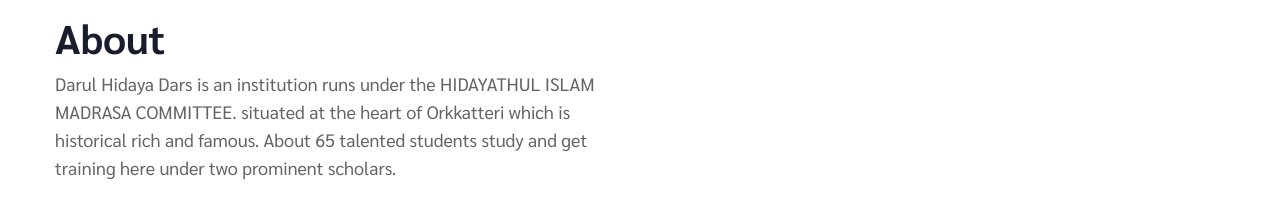
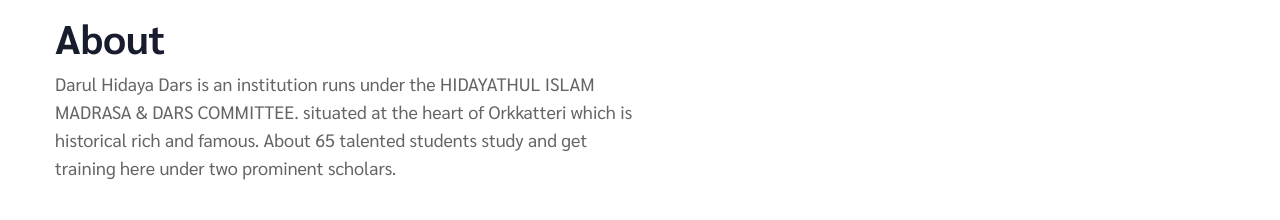
Before and after one commit to shibilii/darulhidayadars, a plain HTML site: page index.html in a window 1280 px wide. Shown: the part 824-1044 px from the top of the page. Drawn offline with Linux system fonts and the light colour scheme.

Commit message:
Update index.html

```diff
--- a/index.html
+++ b/index.html
@@ -102,7 +102,7 @@ Author URL: http://w3layouts.com
                 <div class="w3ab-left-top col-lg-6 mt-lg-0 mt-4 pt-lg-0 pt-2">
 
                     <h4 class="title-w3l mb-2">About</h4>
-                    <p class="my-3"> Darul Hidaya Dars is an institution runs under the HIDAYATHUL  ISLAM MADRASA COMMITTEE. situated at the heart of Orkkatteri which is historical rich and famous. About 65 talented students study and get training here under two prominent scholars. </p>
+                    <p class="my-3"> Darul Hidaya Dars is an institution runs under the HIDAYATHUL ISLAM MADRASA & DARS COMMITTEE. situated at the heart of Orkkatteri which is historical rich and famous. About 65 talented students study and get training here under two prominent scholars. </p>
 
                     <a href="about.html" class="btn btn-style btn-primary mt-4">Learn More</a>
                 </div>
```
